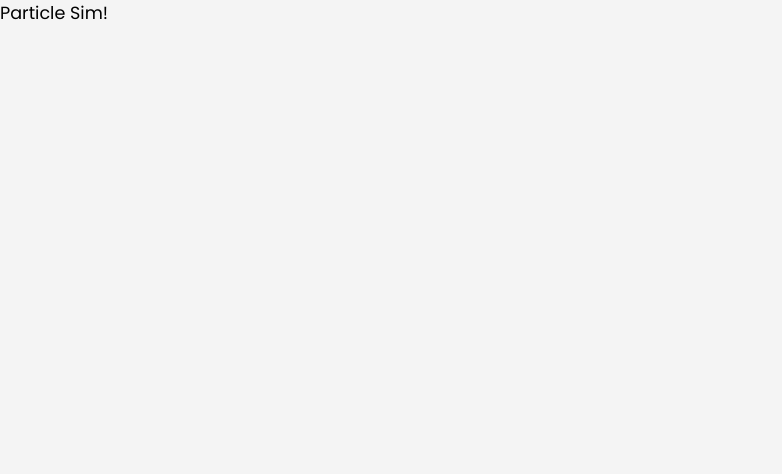
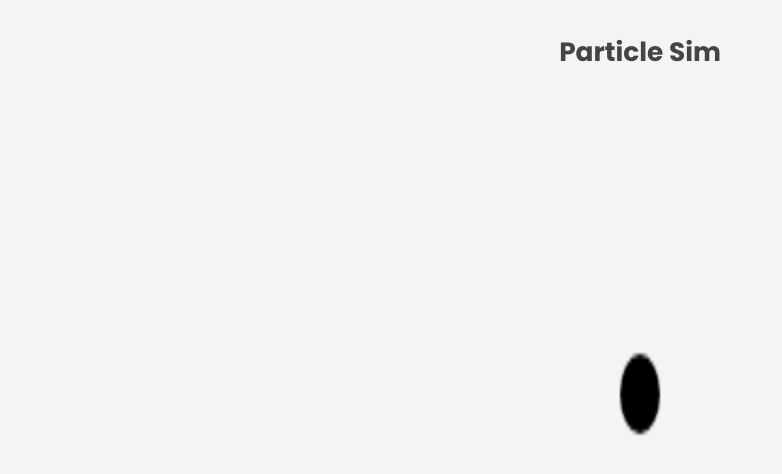
Before and after one commit to JBreidfjord/particle-sim, a React (Create React App) app: page / in a window 1280 px wide. Shown: the top 474 px of the page, without its empty margins (0-782 px from the left). Built offline with nearby package versions, Linux system fonts and the light colour scheme.

Commit message:
Add Simulation canvas, circle for test

```diff
--- a/src/App.js
+++ b/src/App.js
@@ -1,5 +1,11 @@
+import Simulation from "./Simulation";
+
 function App() {
-  return <div>Particle Sim!</div>;
+  return (
+    <div>
+      <Simulation />
+    </div>
+  );
 }
 
 export default App;
--- /dev/null
+++ b/src/Simulation.css
@@ -0,0 +1,11 @@
+.simulation {
+  padding: 10px;
+  text-align: center;
+}
+
+.simulation canvas {
+  display: block;
+  margin: 0 auto;
+  width: 600px;
+  height: 600px;
+}
--- /dev/null
+++ b/src/Simulation.js
@@ -0,0 +1,27 @@
+import "./Simulation.css";
+
+import { useEffect, useRef } from "react";
+
+export default function Simulation() {
+  const canvasRef = useRef(null);
+
+  useEffect(() => {
+    const canvas = canvasRef.current;
+    const ctx = canvas.getContext("2d");
+
+    const width = canvas.width;
+    const height = canvas.height;
+
+    ctx.fillStyle = "#000";
+    ctx.beginPath();
+    ctx.arc(width / 2, height / 2, 10, 0, Math.PI * 2);
+    ctx.fill();
+  }, []);
+
+  return (
+    <div className="simulation">
+      <h2>Particle Sim</h2>
+      <canvas ref={canvasRef}></canvas>
+    </div>
+  );
+}
```
